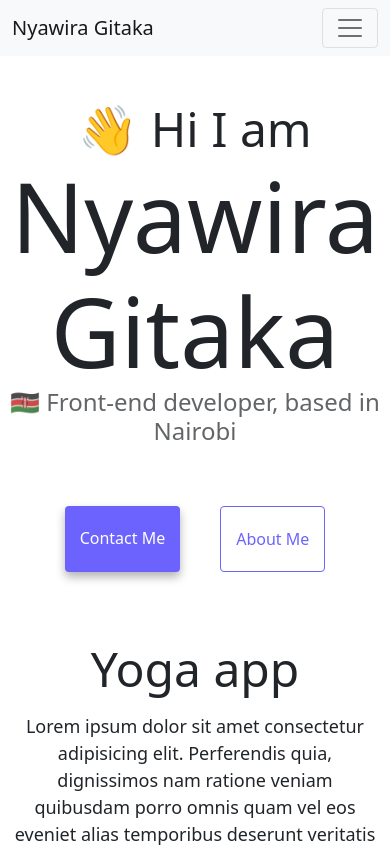
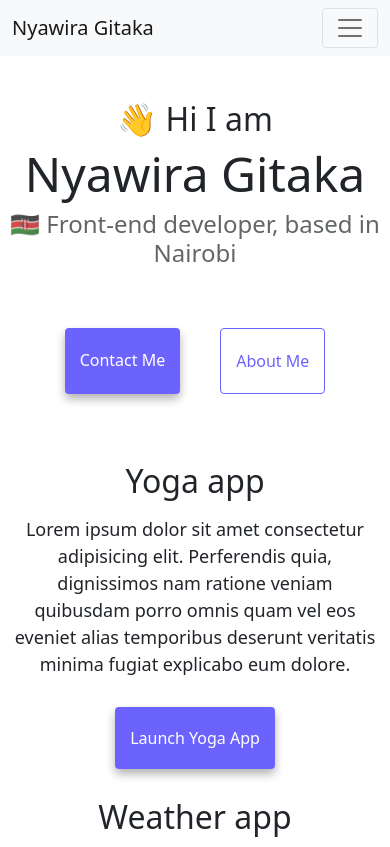
Before and after one commit to NyawiraGitaka/advanced-tools-hw, a plain HTML site: page index.html in a window 390 px wide. Shown: the top 847 px of the page. Drawn offline with nearby package versions, Linux system fonts and the light colour scheme.

Commit message:
Updated styles.css
Mobile responsiveness to the project using media queries on css and bootstrap

```diff
--- a/src/styles.css
+++ b/src/styles.css
@@ -86,3 +86,12 @@ p {
 .email-link:hover {
   text-decoration: underline;
 }
+@media (max-width: 576px) {
+  h2 {
+    font-size: 32px;
+  }
+  h1{
+    font-size: 48px;
+    line-height: 1.5;
+  }
+}
```
